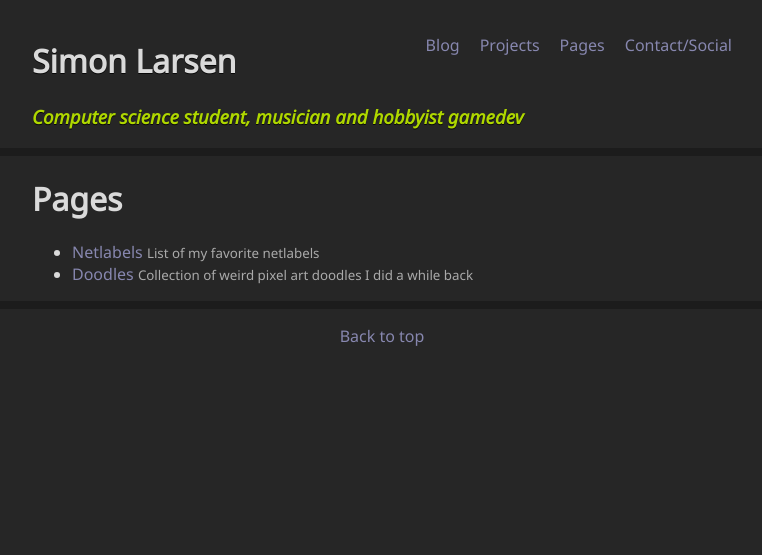
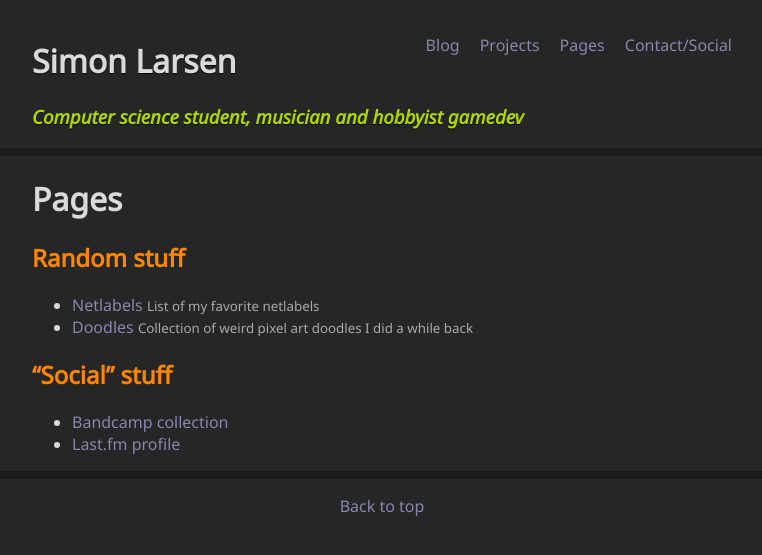
Before and after one commit to SimonLarsen/simonlarsen.github.io, a Jekyll site: the page built from pages/index.md, in a window 1280 px wide. Shown: the top 555 px of the page, without its empty margins (258-1020 px from the left). Built offline with Jekyll 4.4.1, drawn with Linux system fonts in a browser that asks for light colours.

Commit message:
Update index.md

```diff
--- a/pages/index.md
+++ b/pages/index.md
@@ -2,5 +2,12 @@
 layout: page
 title: Pages
 ---
+## Random stuff ##
+
 * [Netlabels](/pages/netlabels) <small>List of my favorite netlabels</small>
 * [Doodles](/pages/doodles) <small>Collection of weird pixel art doodles I did a while back</small>
+
+## "Social" stuff ##
+
+* [Bandcamp collection](https://bandcamp.com/simonlarsen)
+* [Last.fm profile](http://www.last.fm/user/SimonLarsen)
```
